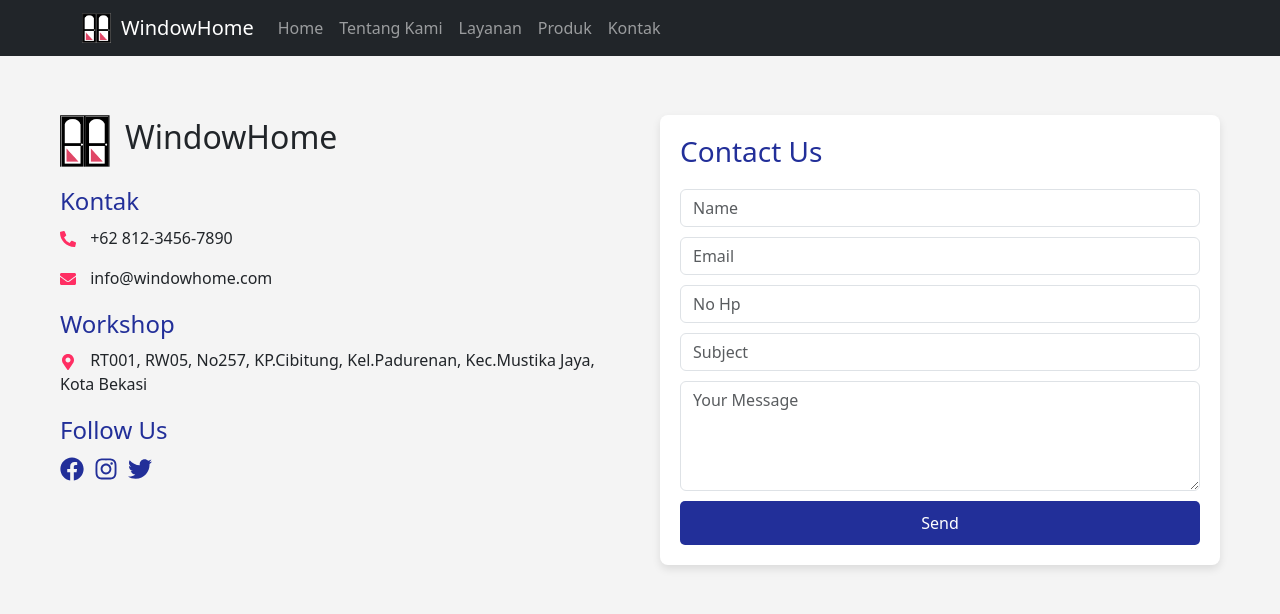
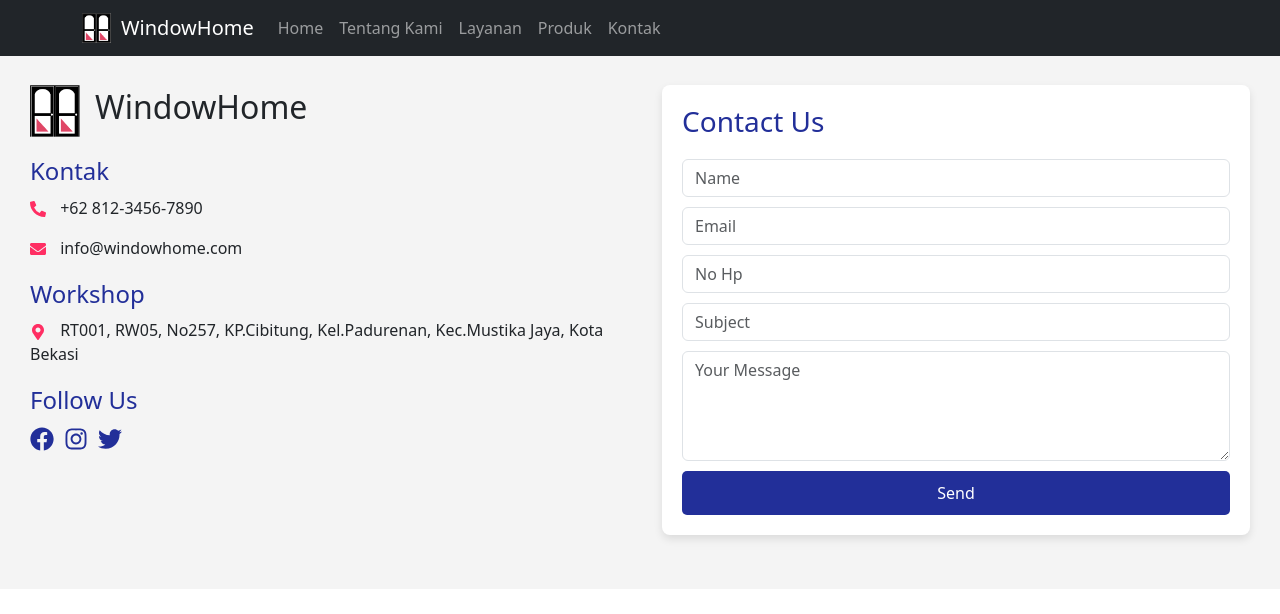
Before and after one commit to difhaels/vite-react-windowhome, a React (Vite) app: page /contact in a window 1280 px wide. Shown: the top 614 px of the page. Built offline with nearby package versions, Linux system fonts and the light colour scheme.

Commit message:
responsive contact

```diff
--- a/src/assets/css/contact.css
+++ b/src/assets/css/contact.css
@@ -1,13 +1,13 @@
 .contact-container {
     display: flex;
     justify-content: space-between;
-    padding: 40px;
+    padding: 20px;
     background-color: #f4f4f4;
 }
 
 .contact-left, .contact-right {
     flex: 1;
-    padding: 20px;
+    padding: 10px;
 }
 
 .contact-logo {
--- /dev/null
+++ b/src/components/ContactLeft.jsx
@@ -0,0 +1,42 @@
+import React from "react";
+import logo from '../assets/logo/logo.png';
+import { FaPhoneAlt, FaEnvelope, FaMapMarkerAlt, FaFacebook, FaInstagram, FaTwitter } from "react-icons/fa";
+
+export default function ContactLeft() {
+    return (
+        <div className="contact-left">
+            <div className="contact-logo">
+                <img src={logo} alt="Logo" className="contact-logo-img" />
+                <h2>WindowHome</h2>
+            </div>
+            <div className="contact-info">
+                <h4>Kontak</h4>
+                <p>
+                    <FaPhoneAlt className="contact-icon" /> +62 812-3456-7890
+                </p>
+                <p>
+                    <FaEnvelope className="contact-icon" /> info@windowhome.com
+                </p>
+            </div>
+            <div className="contact-info">
+                <h4>Workshop</h4>
+                <p>
+                    <FaMapMarkerAlt className="contact-icon" /> RT001, RW05, No257,
+                    KP.Cibitung, Kel.Padurenan, Kec.Mustika Jaya, Kota Bekasi
+                </p>
+            </div>
+            <div className="contact-social">
+                <h4>Follow Us</h4>
+                <a href="https://facebook.com" target="_blank" rel="noreferrer">
+                    <FaFacebook className="social-icon" />
+                </a>
+                <a href="https://instagram.com" target="_blank" rel="noreferrer">
+                    <FaInstagram className="social-icon" />
+                </a>
+                <a href="https://twitter.com" target="_blank" rel="noreferrer">
+                    <FaTwitter className="social-icon" />
+                </a>
+            </div>
+        </div>
+    );
+}
--- /dev/null
+++ b/src/components/ContactRight.jsx
@@ -0,0 +1,69 @@
+import React, { useRef } from "react";
+import emailjs from "@emailjs/browser";
+
+export default function ContactRight() {
+    const form = useRef();
+
+    const sendEmail = (e) => {
+        e.preventDefault();
+
+        emailjs
+        .sendForm("service_xm9lavy", "template_rfa93iy", form.current, {
+            publicKey: "Ggx8QKUvf0yO2OLdX",
+        })
+        .then(
+            () => {
+            alert("Sent Successfully!");
+            },
+            (error) => {
+            alert("OOOPS Something Wrong!");
+            }
+        );
+    };
+    return (
+        <div className="contact-right">
+            <div className="contact-form-wrapper">
+                <h3>Contact Us</h3>
+                <form ref={form} onSubmit={sendEmail}>
+                    <input
+                        type="user_name"
+                        name="user_name"
+                        className="form-control"
+                        placeholder="Name"
+                        required
+                    />
+                    <input
+                        type="user_email"
+                        name="user_email"
+                        className="form-control"
+                        placeholder="Email"
+                        required
+                    />
+                    <input
+                        type="user_noHp"
+                        name="user_noHp"
+                        className="form-control"
+                        placeholder="No Hp"
+                        required
+                    />
+                    <input
+                        type="user_subject"
+                        name="user_subject"
+                        className="form-control"
+                        placeholder="Subject"
+                        required
+                    />
+                    <textarea
+                        name="message"
+                        rows="4"
+                        className="form-control"
+                        placeholder="Your Message"
+                    ></textarea>
+                    <button type="submit" value="Send" className="form-submit-btn">
+                        Send
+                    </button>
+                </form>
+            </div>
+        </div>
+    );
+}
--- a/src/pages/Contact.jsx
+++ b/src/pages/Contact.jsx
@@ -1,101 +1,19 @@
-import React, { useRef } from "react";
-import emailjs from "@emailjs/browser";
-import logo from '../assets/logo/logo.png';
-import { FaPhoneAlt, FaEnvelope, FaMapMarkerAlt, FaFacebook, FaInstagram, FaTwitter } from "react-icons/fa";
 import '../assets/css/contact.css';
+import ContactLeft from "../components/ContactLeft";
+import ContactRight from "../components/ContactRight";
+import { Container, Row, Col } from "react-bootstrap";
 
 export default function Contact() {
-    const form = useRef();
-
-    const sendEmail = (e) => {
-        e.preventDefault();
-
-        emailjs
-            .sendForm("service_xm9lavy", "template_rfa93iy", form.current, {
-                publicKey: "Ggx8QKUvf0yO2OLdX",
-            })
-            .then(
-                () => {
-                    alert("Sent Successfully!");
-                },
-                (error) => {
-                    alert("OOOPS Something Wrong!");
-                }
-            );
-    };
-
-    return (
-        <div className="contact-container">
-            <div className="contact-left">
-                <div className="contact-logo">
-                    <img src={logo} alt="Logo" className="contact-logo-img" />
-                    <h2>WindowHome</h2>
-                </div>
-                <div className="contact-info">
-                    <h4>Kontak</h4>
-                    <p><FaPhoneAlt className="contact-icon" /> +62 812-3456-7890</p>
-                    <p><FaEnvelope className="contact-icon" /> info@windowhome.com</p>
-                </div>
-                <div className="contact-info">
-                    <h4>Workshop</h4>
-                    <p><FaMapMarkerAlt className="contact-icon" /> RT001, RW05, No257, KP.Cibitung, Kel.Padurenan, Kec.Mustika Jaya, Kota Bekasi</p>
-                </div>
-                <div className="contact-social">
-                    <h4>Follow Us</h4>
-                    <a href="https://facebook.com" target="_blank" rel="noreferrer"><FaFacebook className="social-icon" /></a>
-                    <a href="https://instagram.com" target="_blank" rel="noreferrer"><FaInstagram className="social-icon" /></a>
-                    <a href="https://twitter.com" target="_blank" rel="noreferrer"><FaTwitter className="social-icon" /></a>
-                </div>
-            </div>
-
-            <div className="contact-right">
-                <div className="contact-form-wrapper">
-                    <h3>Contact Us</h3>
-                    <form ref={form} onSubmit={sendEmail}>
-                        <input
-                            type="user_name"
-                            name="user_name"
-                            className="form-control"
-                            placeholder="Name"
-                            required
-                        />
-                        <input
-                            type="user_email"
-                            name="user_email"
-                            className="form-control"
-                            placeholder="Email"
-                            required
-                        />
-                        <input
-                            type="user_noHp"
-                            name="user_noHp"
-                            className="form-control"
-                            placeholder="No Hp"
-                            required
-                        />
-                        <input
-                            type="user_subject"
-                            name="user_subject"
-                            className="form-control"
-                            placeholder="Subject"
-                            required
-                        />
-                        <textarea
-                            name="message"
-                            rows="4"
-                            className="form-control"
-                            placeholder="Your Message"
-                        ></textarea>
-                        <button
-                            type="submit"
-                            value="Send"
-                            className="form-submit-btn"
-                        >
-                            Send
-                        </button>
-                    </form>
-                </div>
-            </div>
-        </div>
-    );
+  return (
+    <div>
+      <Row className="contact-container">
+        <Col xs={12} md={6} className="mb-4">
+          <ContactLeft />
+        </Col>
+        <Col xs={12} md={6} className="mb-4">
+          <ContactRight />
+        </Col>
+      </Row>
+    </div>
+  );
 }
```
